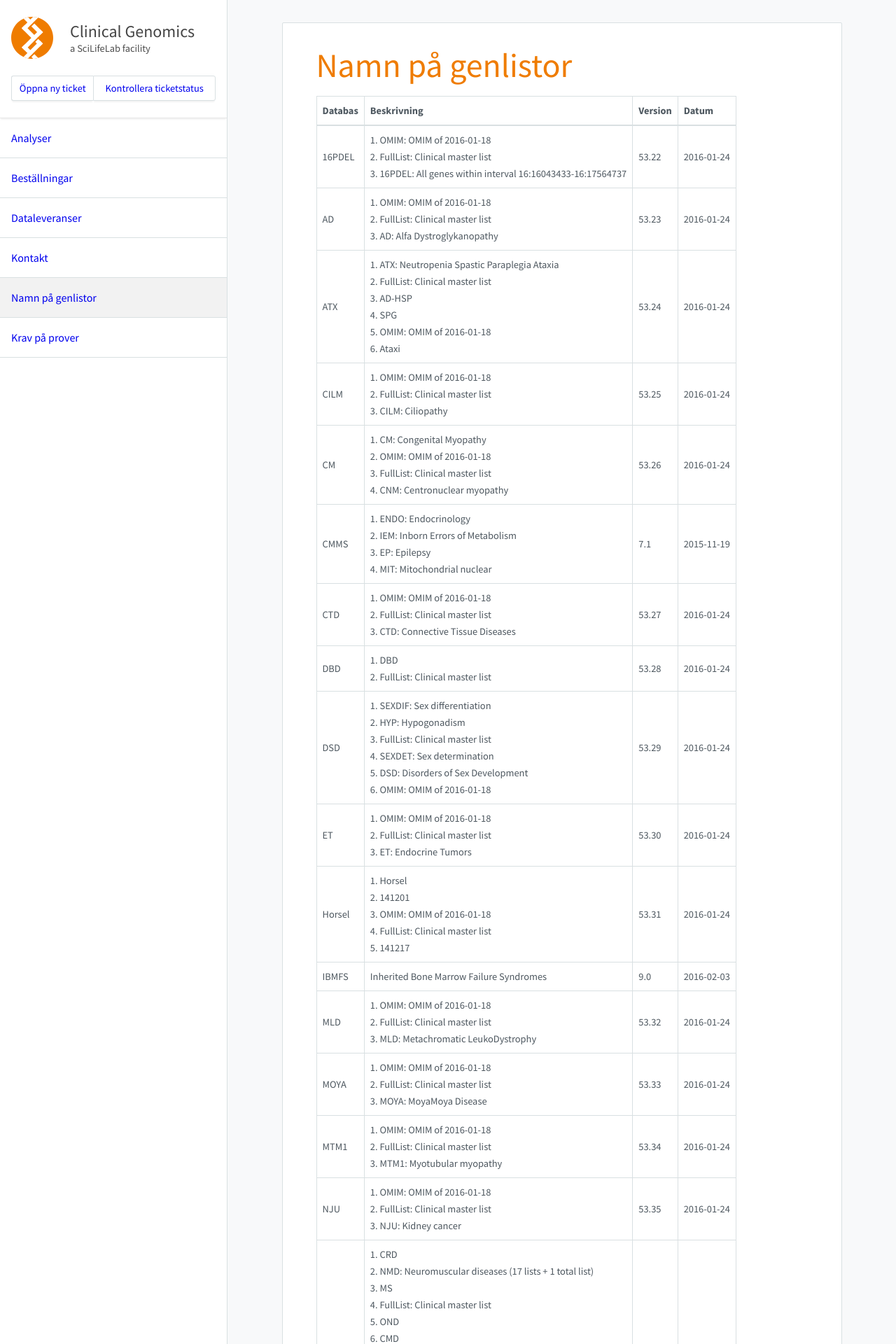
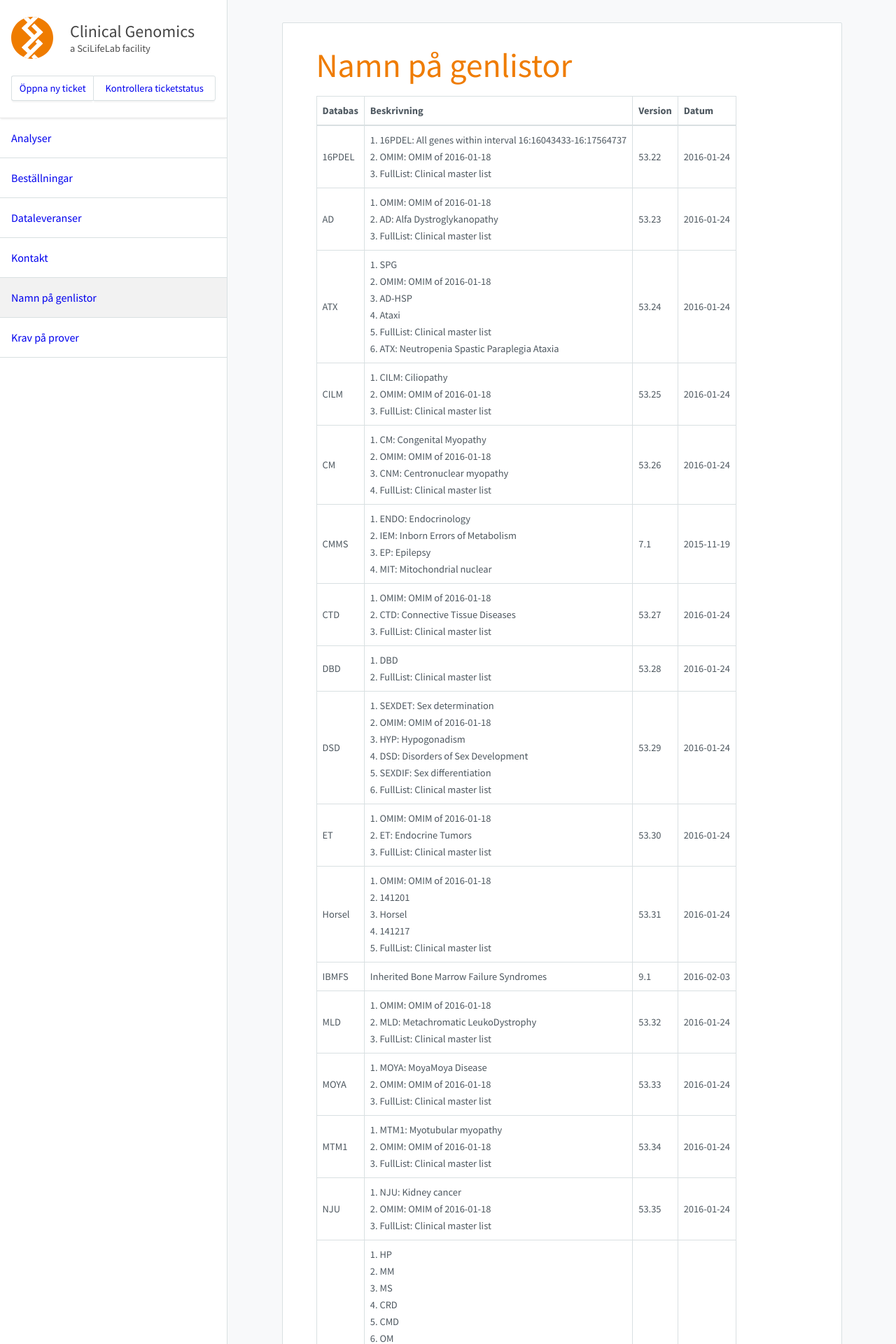
Before and after one commit to Clinical-Genomics/clinical-genomics.github.io, a Jekyll site: the page built from _topics/namnpagenlistor.md, in a window 1280 px wide. Shown: the top 1920 px of the page at 70% size. Built offline with Jekyll 4.4.1, drawn with Linux system fonts in a browser that asks for light colours; nearby versions of some CDN libraries; some of the changed text lies outside the part shown.

Commit message:
Update to cust004-IBMFS.txt

```diff
--- a/_topics/namnpagenlistor.md
+++ b/_topics/namnpagenlistor.md
@@ -8,28 +8,28 @@
 
 |Databas|Beskrivning|Version|Datum|
 |---|---|---|---|
-|16PDEL|1. OMIM: OMIM of 2016-01-18<br />2. FullList: Clinical master list<br />3. 16PDEL: All genes within interval 16:16043433-16:17564737<br />|53.22|2016-01-24|
-|AD|1. OMIM: OMIM of 2016-01-18<br />2. FullList: Clinical master list<br />3. AD: Alfa Dystroglykanopathy<br />|53.23|2016-01-24|
-|ATX|1. ATX: Neutropenia Spastic Paraplegia Ataxia<br />2. FullList: Clinical master list<br />3. AD-HSP<br />4. SPG<br />5. OMIM: OMIM of 2016-01-18<br />6. Ataxi<br />|53.24|2016-01-24|
-|CILM|1. OMIM: OMIM of 2016-01-18<br />2. FullList: Clinical master list<br />3. CILM: Ciliopathy<br />|53.25|2016-01-24|
-|CM|1. CM: Congenital Myopathy<br />2. OMIM: OMIM of 2016-01-18<br />3. FullList: Clinical master list<br />4. CNM: Centronuclear myopathy<br />|53.26|2016-01-24|
+|16PDEL|1. 16PDEL: All genes within interval 16:16043433-16:17564737<br />2. OMIM: OMIM of 2016-01-18<br />3. FullList: Clinical master list<br />|53.22|2016-01-24|
+|AD|1. OMIM: OMIM of 2016-01-18<br />2. AD: Alfa Dystroglykanopathy<br />3. FullList: Clinical master list<br />|53.23|2016-01-24|
+|ATX|1. SPG<br />2. OMIM: OMIM of 2016-01-18<br />3. AD-HSP<br />4. Ataxi<br />5. FullList: Clinical master list<br />6. ATX: Neutropenia Spastic Paraplegia Ataxia<br />|53.24|2016-01-24|
+|CILM|1. CILM: Ciliopathy<br />2. OMIM: OMIM of 2016-01-18<br />3. FullList: Clinical master list<br />|53.25|2016-01-24|
+|CM|1. CM: Congenital Myopathy<br />2. OMIM: OMIM of 2016-01-18<br />3. CNM: Centronuclear myopathy<br />4. FullList: Clinical master list<br />|53.26|2016-01-24|
 |CMMS|1. ENDO: Endocrinology<br />2. IEM: Inborn Errors of Metabolism<br />3. EP: Epilepsy<br />4. MIT: Mitochondrial nuclear<br />|7.1|2015-11-19|
-|CTD|1. OMIM: OMIM of 2016-01-18<br />2. FullList: Clinical master list<br />3. CTD: Connective Tissue Diseases<br />|53.27|2016-01-24|
+|CTD|1. OMIM: OMIM of 2016-01-18<br />2. CTD: Connective Tissue Diseases<br />3. FullList: Clinical master list<br />|53.27|2016-01-24|
 |DBD|1. DBD<br />2. FullList: Clinical master list<br />|53.28|2016-01-24|
-|DSD|1. SEXDIF: Sex differentiation<br />2. HYP: Hypogonadism<br />3. FullList: Clinical master list<br />4. SEXDET: Sex determination<br />5. DSD: Disorders of Sex Development<br />6. OMIM: OMIM of 2016-01-18<br />|53.29|2016-01-24|
-|ET|1. OMIM: OMIM of 2016-01-18<br />2. FullList: Clinical master list<br />3. ET: Endocrine Tumors<br />|53.30|2016-01-24|
-|Horsel|1. Horsel<br />2. 141201<br />3. OMIM: OMIM of 2016-01-18<br />4. FullList: Clinical master list<br />5. 141217<br />|53.31|2016-01-24|
-|IBMFS|Inherited Bone Marrow Failure Syndromes|9.0|2016-02-03|
-|MLD|1. OMIM: OMIM of 2016-01-18<br />2. FullList: Clinical master list<br />3. MLD: Metachromatic LeukoDystrophy<br />|53.32|2016-01-24|
-|MOYA|1. OMIM: OMIM of 2016-01-18<br />2. FullList: Clinical master list<br />3. MOYA: MoyaMoya Disease<br />|53.33|2016-01-24|
-|MTM1|1. OMIM: OMIM of 2016-01-18<br />2. FullList: Clinical master list<br />3. MTM1: Myotubular myopathy<br />|53.34|2016-01-24|
-|NJU|1. OMIM: OMIM of 2016-01-18<br />2. FullList: Clinical master list<br />3. NJU: Kidney cancer<br />|53.35|2016-01-24|
-|NMD|1. CRD<br />2. NMD: Neuromuscular diseases (17 lists + 1 total list)<br />3. MS<br />4. FullList: Clinical master list<br />5. OND<br />6. CMD<br />7. CM: Congenital Myopathy<br />8. MD<br />9. IC<br />10. MM<br />11. DM<br />12. HP<br />13. MND<br />14. OM<br />15. NM<br />16. OMIM: OMIM of 2016-01-18<br />17. HMSN<br />18. HCM<br />19. HA<br />20. CMS<br />21. ACM<br />|53.36|2016-01-24|
+|DSD|1. SEXDET: Sex determination<br />2. OMIM: OMIM of 2016-01-18<br />3. HYP: Hypogonadism<br />4. DSD: Disorders of Sex Development<br />5. SEXDIF: Sex differentiation<br />6. FullList: Clinical master list<br />|53.29|2016-01-24|
+|ET|1. OMIM: OMIM of 2016-01-18<br />2. ET: Endocrine Tumors<br />3. FullList: Clinical master list<br />|53.30|2016-01-24|
+|Horsel|1. OMIM: OMIM of 2016-01-18<br />2. 141201<br />3. Horsel<br />4. 141217<br />5. FullList: Clinical master list<br />|53.31|2016-01-24|
+|IBMFS|Inherited Bone Marrow Failure Syndromes|9.1|2016-02-03|
+|MLD|1. OMIM: OMIM of 2016-01-18<br />2. MLD: Metachromatic LeukoDystrophy<br />3. FullList: Clinical master list<br />|53.32|2016-01-24|
+|MOYA|1. MOYA: MoyaMoya Disease<br />2. OMIM: OMIM of 2016-01-18<br />3. FullList: Clinical master list<br />|53.33|2016-01-24|
+|MTM1|1. MTM1: Myotubular myopathy<br />2. OMIM: OMIM of 2016-01-18<br />3. FullList: Clinical master list<br />|53.34|2016-01-24|
+|NJU|1. NJU: Kidney cancer<br />2. OMIM: OMIM of 2016-01-18<br />3. FullList: Clinical master list<br />|53.35|2016-01-24|
+|NMD|1. HP<br />2. MM<br />3. MS<br />4. CRD<br />5. CMD<br />6. OM<br />7. DM<br />8. NM<br />9. CM: Congenital Myopathy<br />10. IC<br />11. ACM<br />12. OMIM: OMIM of 2016-01-18<br />13. CMS<br />14. HCM<br />15. MND<br />16. MD<br />17. HA<br />18. HMSN<br />19. OND<br />20. NMD: Neuromuscular diseases (17 lists + 1 total list)<br />21. FullList: Clinical master list<br />|53.36|2016-01-24|
 |OMIM|1. OMIM: OMIM of 2016-01-18<br />2. FullList: Clinical master list<br />|53.37|2016-01-24|
-|ORO|1. ORO: Oro-facial-digital syndrome<br />2. OMIM: OMIM of 2016-01-18<br />3. FullList: Clinical master list<br />|53.38|2016-01-24|
-|PAF1|1. OMIM: OMIM of 2016-01-18<br />2. FullList: Clinical master list<br />3. PAF1: RNA polymerase II-associated factor<br />|53.39|2016-01-24|
-|PID|1. PIDCAD: PID Candidates<br />2. FullList: Clinical master list<br />3. PID: Primary Immune Deficiency<br />|8.0|2016-02-02|
-|SCN|1. OMIM: OMIM of 2016-01-18<br />2. FullList: Clinical master list<br />3. SCN: Neutropenia<br />|53.40|2016-01-24|
+|ORO|1. OMIM: OMIM of 2016-01-18<br />2. ORO: Oro-facial-digital syndrome<br />3. FullList: Clinical master list<br />|53.38|2016-01-24|
+|PAF1|1. OMIM: OMIM of 2016-01-18<br />2. PAF1: RNA polymerase II-associated factor<br />3. FullList: Clinical master list<br />|53.39|2016-01-24|
+|PID|1. PID: Primary Immune Deficiency<br />2. PIDCAD: PID Candidates<br />3. FullList: Clinical master list<br />|8.0|2016-02-02|
+|SCN|1. SCN: Neutropenia<br />2. OMIM: OMIM of 2016-01-18<br />3. FullList: Clinical master list<br />|53.40|2016-01-24|
 |SHANK1|1. SHANK1: SH3 and multiple ankyrin repeat domains 1<br />2. OMIM: OMIM of 2016-01-18<br />3. FullList: Clinical master list<br />|53.41|2016-01-24|
-|SKD|1. OMIM: OMIM of 2016-01-18<br />2. FullList: Clinical master list<br />3. SKD: Skeletal dysplasia<br />|53.42|2016-01-24|
+|SKD|1. SKD: Skeletal dysplasia<br />2. OMIM: OMIM of 2016-01-18<br />3. FullList: Clinical master list<br />|53.42|2016-01-24|
 |mtDNA|Mitochondrial DNA|8.0|2015-11-30|
```
